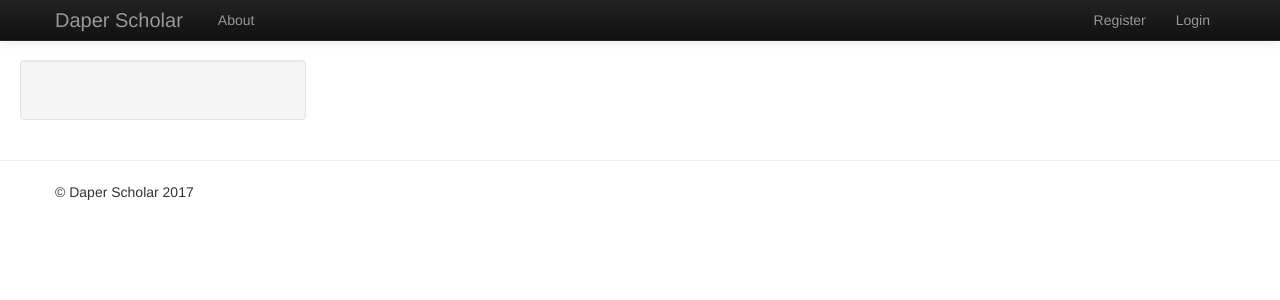
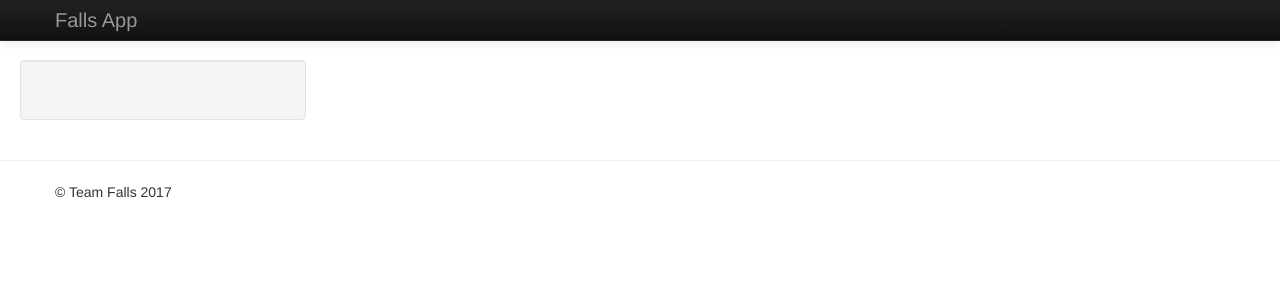
Before and after one commit to afdean/team_falls, a Django app: template fallprevention/app/templates/app/base.html in a window 1280 px wide. Shown: the top 300 px of the page. Run offline with Django 3.2, Linux system fonts and the light colour scheme; the template is opened without the code that fills it, so the values that code supplies are empty; some libraries are stand-ins or nearby versions.

Commit message:
First view /app/

```diff
--- a/fallprevention/app/templates/app/base.html
+++ b/fallprevention/app/templates/app/base.html
@@ -8,11 +8,10 @@
     <link href="{% static 'css/bootstrap.min.css' %}" rel="stylesheet" media="screen">
     <link href="{% static 'css/bootstrap-responsive.css' %}" rel="stylesheet">
 
-    <title>Daper Scholar - {% block title %}{% endblock %}</title>
+    <title>Falls App - {% block title %}{% endblock %}</title>
 </head>
 
 <body>
-    <!--<img src="{% static " images/bape_2.png " %}" alt="BAPE BAPE" />-->
 
     <!--NAV BAR-->
     <div class="navbar navbar-inverse navbar-fixed-top">
@@ -23,26 +22,9 @@
                <span class="icon-bar"></span>
                <span class="icon-bar"></span>
            </button>
-                <a class="brand" href="/app/">Daper Scholar</a>
+                <a class="brand" href="/app/">Falls App</a>
 
-                <div class="nav-collapse collapse">
-                    <ul class="nav pull-right">
-                        {% if user.is_authenticated %}
-                        <li class="navbar-text">Welcome, {{ user.username }}!</li>
-                        <li><a href="/app/logout/">Logout</a></li>
-                        {% else %}
-                        <li><a href="/app/register/">Register</a></li>
-                        <li><a href="/app/login/">Login</a></li>
-                        {% endif %}
-                    </ul>
-                    <ul class="nav">
-                        {% if user.is_authenticated %}
-                        <li><a href="/app/restricted/">Restricted</a></li>
-                        <li><a href="/app/add_category/">Add Category</a></li>
-                        {% endif %}
-                        <li><a href="/app/about/">About</a></li>
-                    </ul>
-                </div>
+
                 <!--/.nav-collapse -->
             </div>
         </div>
@@ -60,7 +42,8 @@
             </div>
             <!--/span-->
             <div class="span9">
-                {% block body_block %} {% endblock %}
+                {% block body_block %}
+                {% endblock %}
             </div>
             <!--/span-->
         </div>
@@ -82,7 +65,7 @@
     <!--FOOTER -->
     <footer>
         <div class="container">
-            <p>&copy; Daper Scholar 2017</p>
+            <p>&copy; Team Falls 2017</p>
         </div>
     </footer>
     <!--END FOOTER-->
--- /dev/null
+++ b/fallprevention/app/templates/app/index.html
@@ -0,0 +1,4 @@
+{% extends 'app/base.html' %}
+{%load static%}
+{% block content %}
+{% endblock %}
--- a/fallprevention/app/urls.py
+++ b/fallprevention/app/urls.py
@@ -0,0 +1,6 @@
+from django.conf.urls import url
+from . import views
+
+urlpatterns = [
+    url(r'^$', views.index,name="index"),
+]
--- a/fallprevention/app/views.py
+++ b/fallprevention/app/views.py
@@ -1,3 +1,5 @@
 from django.shortcuts import render
 
 # Create your views here.
+def index(request):
+    return render(request, 'app/index.html',{})
--- a/fallprevention/fallprevention/urls.py
+++ b/fallprevention/fallprevention/urls.py
@@ -13,9 +13,12 @@ Including another URLconf
     1. Import the include() function: from django.conf.urls import url, include
     2. Add a URL to urlpatterns:  url(r'^blog/', include('blog.urls'))
 """
-from django.conf.urls import url
+from django.conf.urls import url, include
+from django.conf import settings
 from django.contrib import admin
+from django.conf.urls.static import static
 
 urlpatterns = [
+    url(r'^app/', include('app.urls')),
     url(r'^admin/', admin.site.urls),
-]
+] + static(settings.MEDIA_URL, document_root=settings.MEDIA_ROOT)
```
Also changed, not shown: fallprevention/db.sqlite3 (added).
